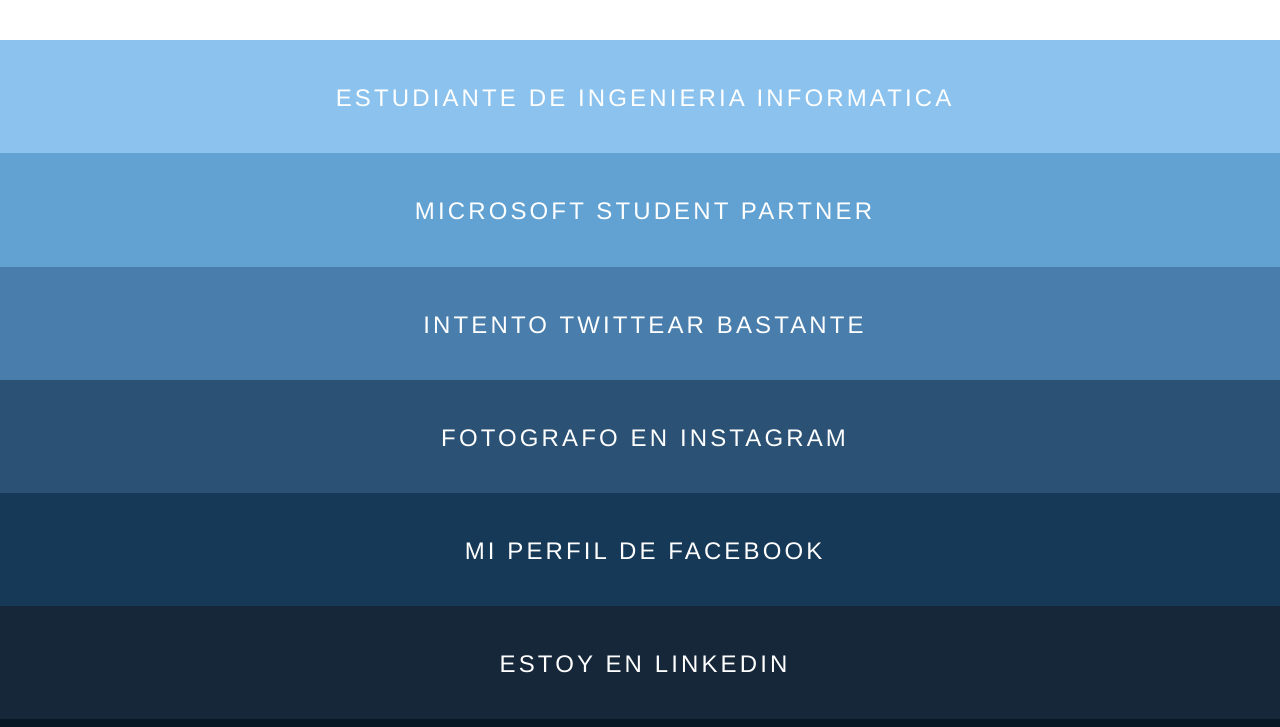
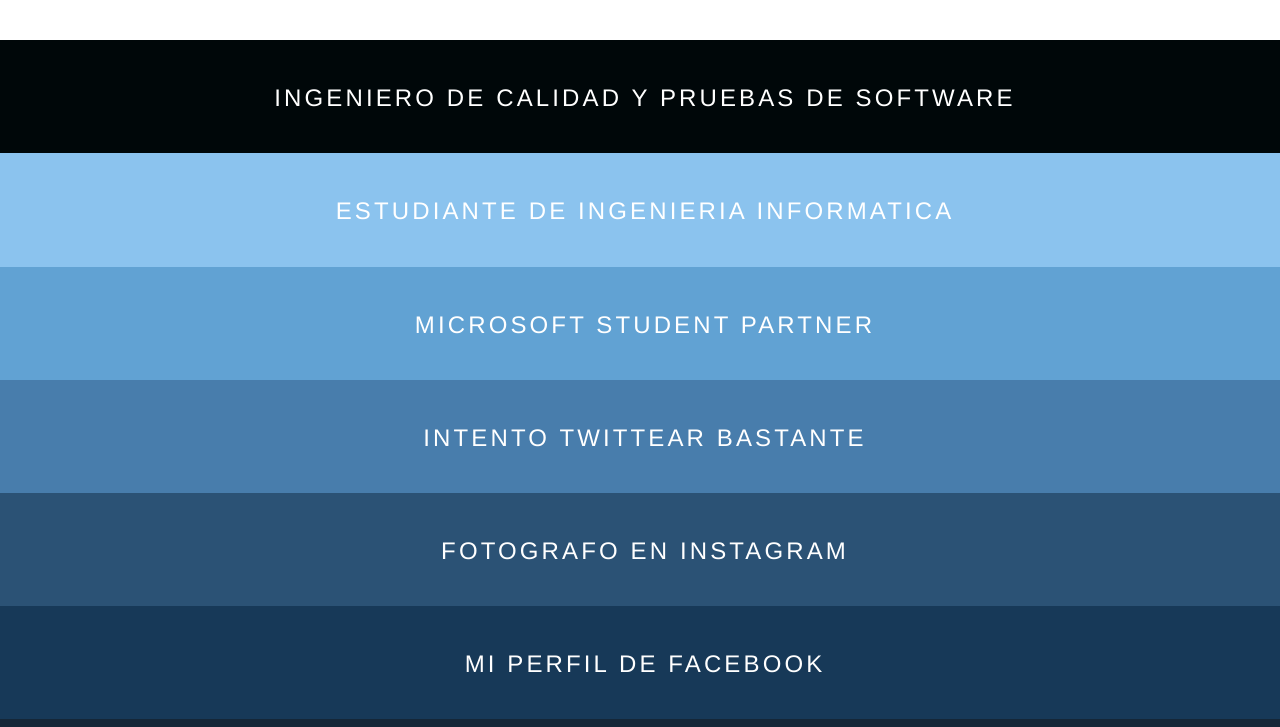
Before and after one commit to UrayCR/WebUrayCalvo, a plain HTML site: page index.html in a window 1280 px wide. Shown: the part 73-800 px from the top of the page. Drawn offline with Linux system fonts and the light colour scheme.

Commit message:
Update index.html

```diff
--- a/index.html
+++ b/index.html
@@ -12,6 +12,7 @@
 	<body oncontextmenu='return false;' onmousedown='return false;' onkeydown='false;'>
   		<div class="links">
     			<a class="button uray">URAY CALVO</a>
+    			<a class="button trabajo">INGENIERO DE CALIDAD Y PRUEBAS DE SOFTWARE</a>
     			<a class="button estudiante">ESTUDIANTE DE INGENIERIA INFORMATICA</a>
     			<a class="button microsoft" href="http://microsoft.es/">MICROSOFT STUDENT PARTNER</a>
     			<a class="button twitter" href="http://twitter.com/UrayCR">INTENTO TWITTEAR BASTANTE</a>
```
